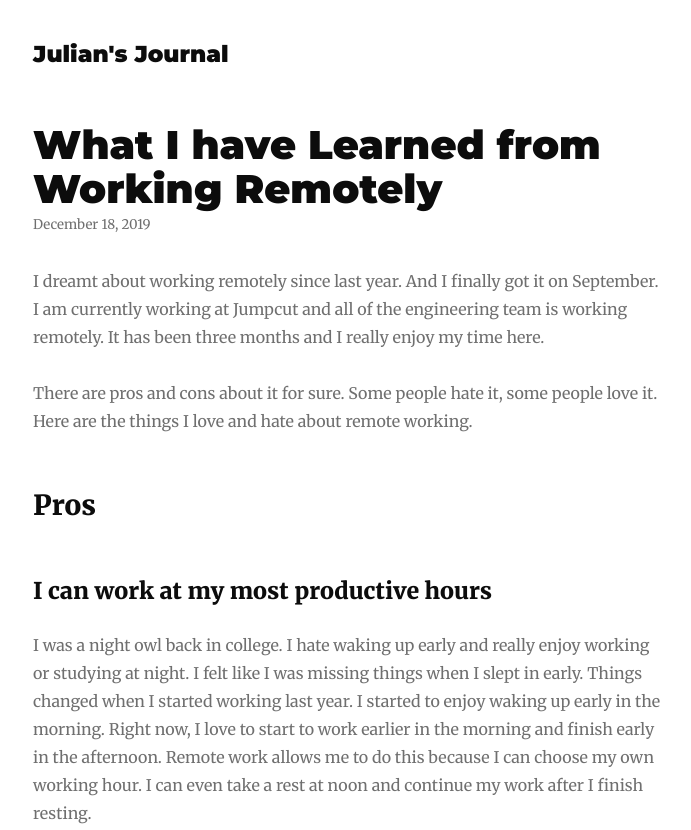
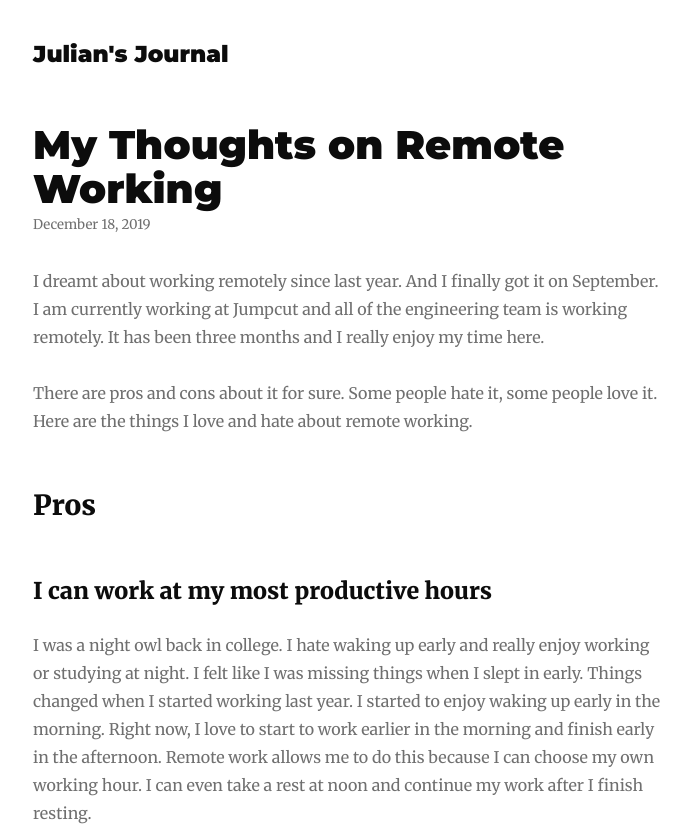
Before and after one commit to julianjca/blog.juliancanderson.com, a Gatsby site: page /working-remotely/ in a window 1280 px wide. Shown: the top 830 px of the page, without its empty margins (292-983 px from the left). Built offline with nearby package versions, Linux system fonts and the light colour scheme; Gatsby itself is replaced by a stand-in of ours; some packages are replaced by stand-ins of ours.

Commit message:
change blogpost title

```diff
--- a/content/blog/working-remotely/index.md
+++ b/content/blog/working-remotely/index.md
@@ -1,5 +1,5 @@
 ---
-title: What I have Learned from Working Remotely
+title: My Thoughts on Remote Working
 date: "2019-12-18T19:15:00.284Z"
 description: It is the best thing that have ever happened to me.
 ---
```
